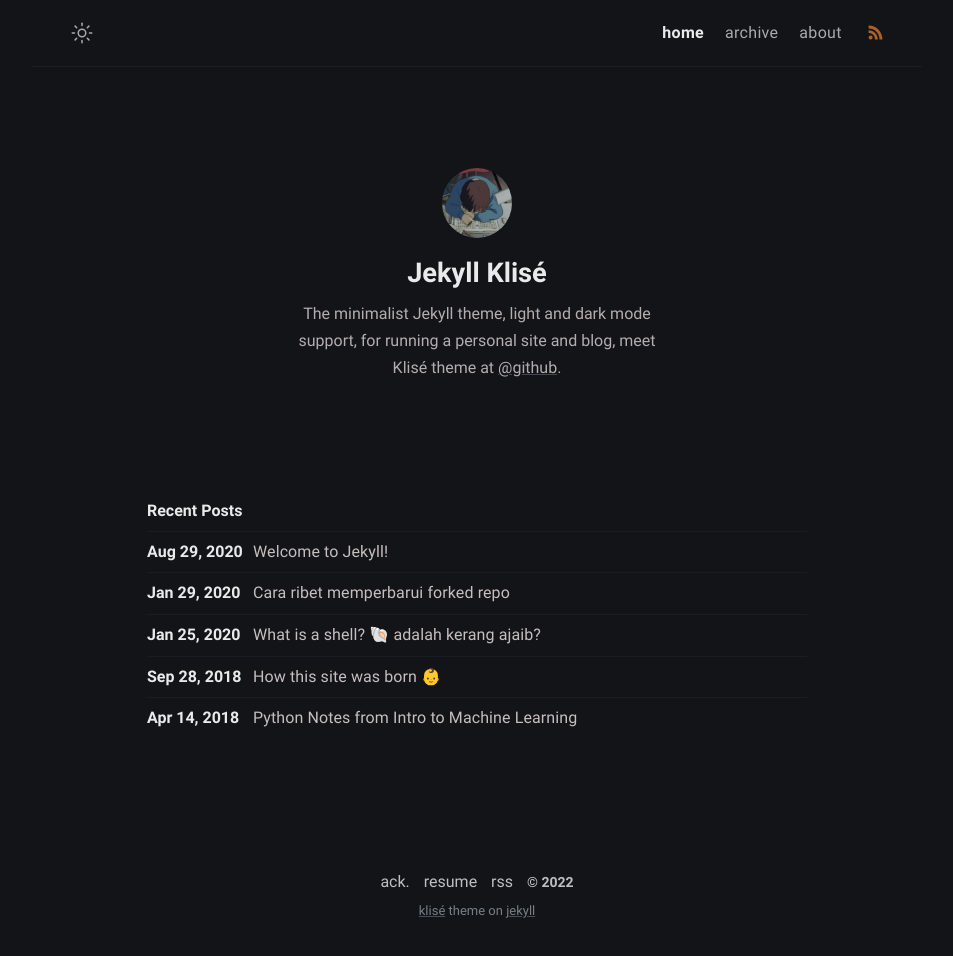
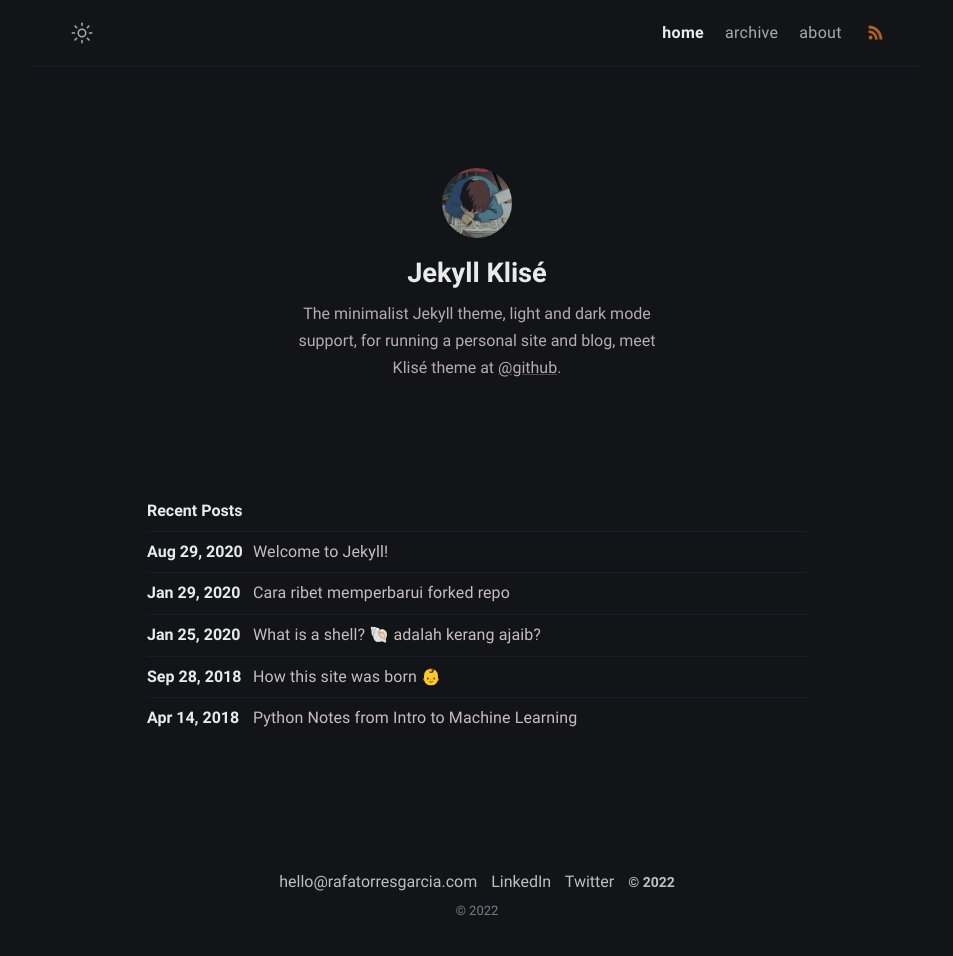
Before and after one commit to rafatorgar/rafatorgar.github.io, a Jekyll site: the page built from index.md, in a window 1280 px wide. Shown: the whole page, without its empty margins (163-1116 px from the left). Built offline with Jekyll 4.4.1, drawn with Linux system fonts in a browser that asks for light colours.

Commit message:
feat: footer edited

```diff
--- a/_includes/footer.html
+++ b/_includes/footer.html
@@ -1,11 +1,11 @@
 <footer class="footer">
-  <a class="footer_item" href="/thanks">ack.</a>
-  <a class="footer_item" href="javascript::void(0)">resume</a>
-  <a class="footer_item" href="/feed.xml">rss</a>
+  <a class="footer_item" href="mailto:hello@rafatorresgarcia.com">hello@rafatorresgarcia.com</a>
+  <a class="footer_item" href="https://www.linkedin.com/in/rafa-torres-garcia/">LinkedIn</a>
+  <a class="footer_item" href="https://twitter.com/rafatorresgar">Twitter</a>
   <span class="footer_item">&copy; {{ site.time | date: "%Y" }}</span>
   <small class="footer_copyright">
     <!-- Klisé Theme: https://github.com/piharpi/jekyll-klise -->
-    <a
+    <!-- <a
       href="https://github.com/piharpi/jekyll-klise"
       target="_blank"
       rel="noreferrer noopener"
@@ -14,7 +14,8 @@
     theme on
     <a href="https://jekyllrb.com" target="_blank" rel="noreferrer noopener"
       >jekyll</a
-    >
+    > -->
+    &copy; {{ site.time | date: "%Y" }}
   </small>
 </footer>
 <script src="/assets/js/main.js" defer="defer"></script>
```
